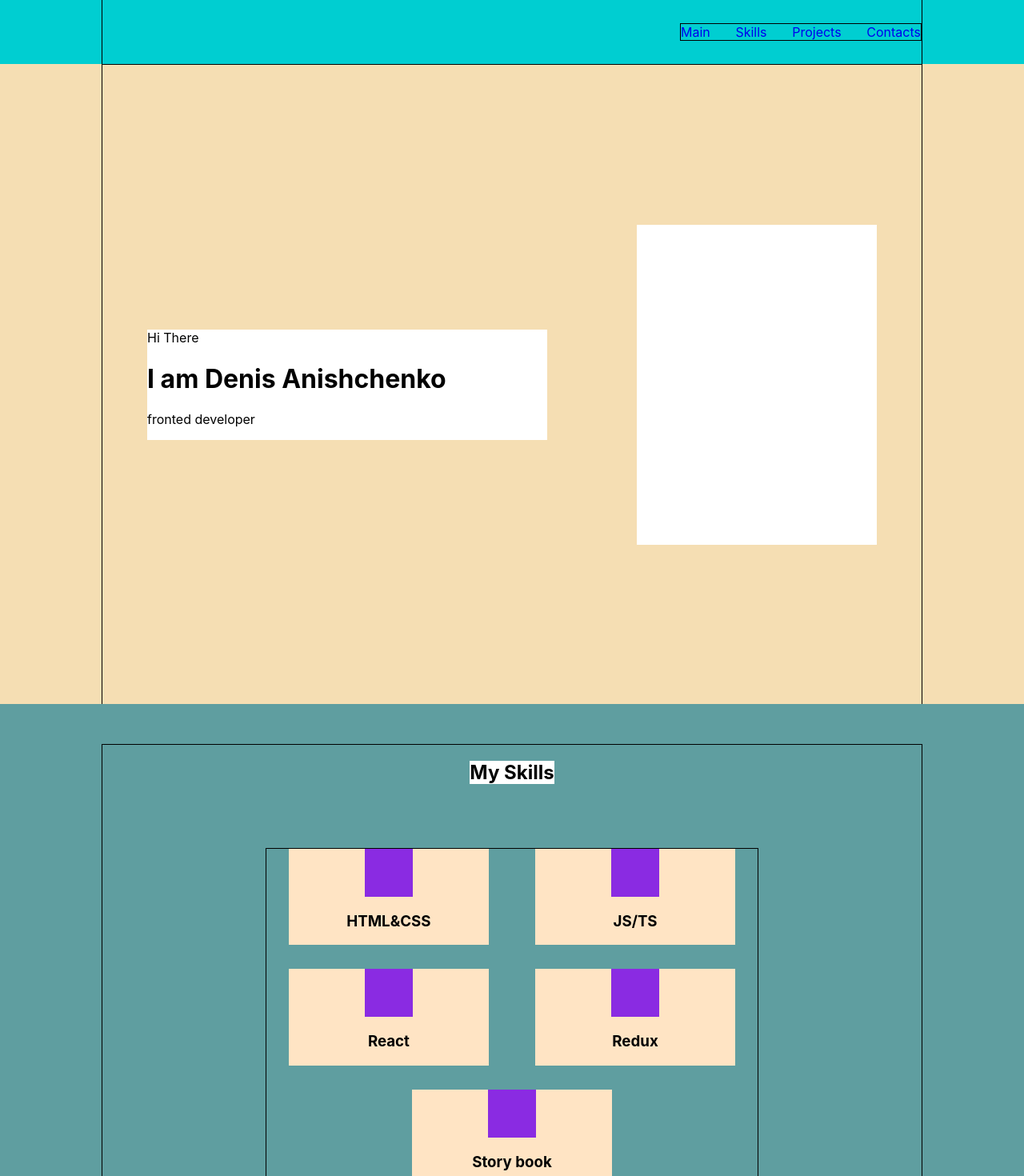
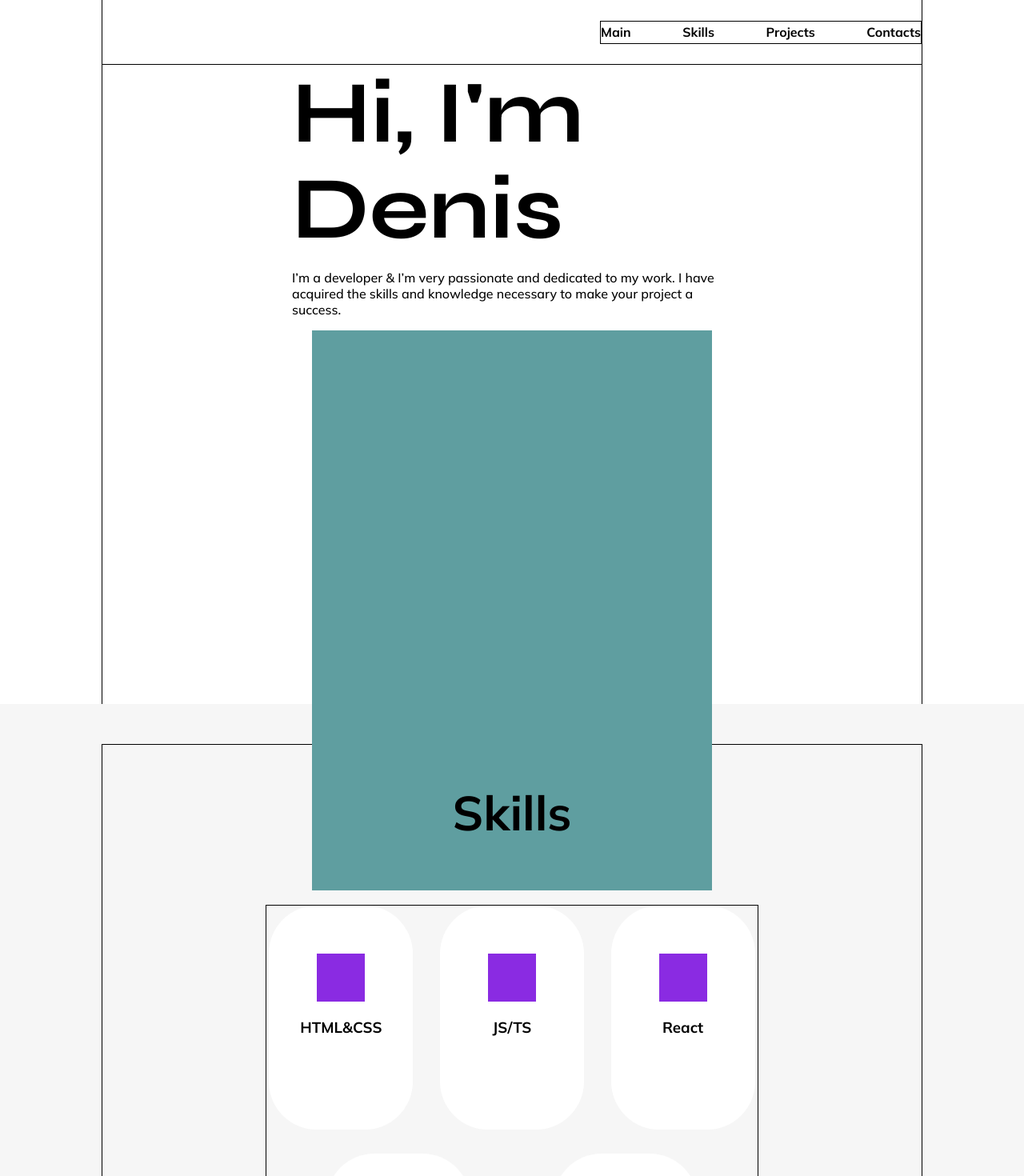
Before and after one commit to Denishilo/portfolio, a React (Create React App) app: page / in a window 1280 px wide. Shown: the top 1470 px of the page at 80% size. Built offline with nearby package versions, Linux system fonts and the light colour scheme.

Commit message:
add styles

```diff
--- a/public/index.html
+++ b/public/index.html
@@ -10,6 +10,8 @@
       content="Web site created using create-react-app"
     />
     <link rel="apple-touch-icon" href="%PUBLIC_URL%/logo192.png" />
+    <link rel="preconnect" href="https://fonts.googleapis.com"><link rel="preconnect" href="https://fonts.gstatic.com" crossorigin><link href="https://fonts.googleapis.com/css2?family=Syne:wght@400;700&display=swap" rel="stylesheet">
+    <link rel="preconnect" href="https://fonts.googleapis.com"><link rel="preconnect" href="https://fonts.gstatic.com" crossorigin><link href="https://fonts.googleapis.com/css2?family=Mulish:wght@300;400;500;700&family=Syne:wght@400;700&display=swap" rel="stylesheet">
     <!--
       manifest.json provides metadata used when your web app is installed on a
       user's mobile device or desktop. See https://developers.google.com/web/fundamentals/web-app-manifest/
--- a/src/components/Contacts/Contacts.tsx
+++ b/src/components/Contacts/Contacts.tsx
@@ -11,8 +11,9 @@ export const Contacts = () => {
                         <input className={styles.input} type="text"/>
                         <input className={styles.input} type="text"/>
                         <textarea className={styles.textArea} name="" id="" cols={40} rows={10}></textarea>
+                        <button type={"submit"}>send</button>
                     </form>
-                    <button>send</button>
+
             </div>
         </div>
     )
--- a/src/components/Header/Header.module.css
+++ b/src/components/Header/Header.module.css
@@ -3,9 +3,13 @@
     justify-content: flex-end;
     align-items: center;
     height: 80px;
-    background-color: darkturquoise;
+    background-color: #fff;
 }
 
 .headerWrapper .headerContent {
     justify-content: flex-end;
+    font-size: 16px;
+    line-height: 27px;
+    font-weight: 600;
+    letter-spacing: 0;
 }
--- a/src/components/Main/Main.module.css
+++ b/src/components/Main/Main.module.css
@@ -1,15 +1,29 @@
 .mainWrapper {
     height: 100vh;
-    background-color: wheat;
+    background-color: #fff
 }
+.container{
+    justify-content: space-around;
+}
+.info {
+    width: 550px;
 
-.info {
-    width: 500px;
-    background-color: white;
 }
 
 .photo {
-    width: 300px;
-    height: 400px;
-    background-color: white;
+    width: 500px;
+    height: 700px;
+    background-color: cadetblue;
 }
+
+.title {
+    font-family: 'Syne', sans-serif;
+    font-size: 110px;
+    font-weight: 700;
+    line-height: 120px;
+    margin: 0;
+}
+
+.text{
+    font-weight: 500;
+}
--- a/src/components/Main/Main.tsx
+++ b/src/components/Main/Main.tsx
@@ -7,9 +7,9 @@ export const Main = () => {
         <div className={styles.mainWrapper}>
             <div className={styleContainer.container}>
                 <div className={styles.info}>
-                    <span>Hi There</span>
-                    <h1>I am Denis Anishchenko</h1>
-                    <p>fronted developer</p>
+                    <h1 className={styles.title}>Hi, I'm Denis</h1>
+                    <p className={styles.text}>I’m a developer & I’m very passionate and dedicated to my work. I have acquired the skills and
+                        knowledge necessary to make your project a success.</p>
                 </div>
                 <div className={styles.photo}></div>
             </div>
--- a/src/components/Navigation/Navigation.module.css
+++ b/src/components/Navigation/Navigation.module.css
@@ -2,9 +2,10 @@
     display: flex;
     justify-content: space-between;
     border: 1px solid black;
-    width: 300px;
+    width: 400px;
 }
 
 .link {
     text-decoration: none;
+    color: #000000;
 }
--- a/src/components/Projects/Projects.module.css
+++ b/src/components/Projects/Projects.module.css
@@ -22,3 +22,9 @@
     margin-bottom: 80px;
     background-color: white;
 }
+
+@media screen and (max-width: 890px) {
+    .projectsContent{
+        justify-content: center;
+    }
+}
--- a/src/components/Skills/Skill/Skill.module.css
+++ b/src/components/Skills/Skill/Skill.module.css
@@ -1,13 +1,16 @@
 .skill{
-    width: 250px;
-    background-color: bisque;
-    display: flex;
-    flex-direction: column;
-    align-items: center;
+    width: 120px;
+    height: 200px;
+    border-radius: 60px;
+    background: #ffffff;
+    display: inline-block;
     text-align: center;
+    padding: 40px 30px;
 }
 .icon{
+    margin: 20px auto;
     width: 60px;
     height: 60px;
+    text-align: center;
     background-color: blueviolet;
 }
--- a/src/components/Skills/Skills.module.css
+++ b/src/components/Skills/Skills.module.css
@@ -1,6 +1,6 @@
 .skillsWrapper{
     padding: 50px 0;
-    background-color: cadetblue;
+    background-color: #f6f6f6;
 
 }
 .skillsContainer{
@@ -19,6 +19,8 @@
 }
 
 .skillsTitle{
-    background-color: white;
+    text-align: start;
     margin-bottom: 80px;
+    font-size: 60px;
+    line-height: 70px;
 }
--- a/src/components/Skills/Skills.tsx
+++ b/src/components/Skills/Skills.tsx
@@ -12,7 +12,7 @@ export const Skills = (props: SkillsPropsType) => {
     return (
         <div className={styles.skillsWrapper}>
             <div className={`${styleContainer.container} ${styles.skillsContainer}`}>
-                <h2 className={styles.skillsTitle}>My Skills</h2>
+                <h2 className={styles.skillsTitle}>Skills</h2>
                 <div className={styles.skillsContent}>
                     {skills.map(el => {
                         return (
--- a/src/index.css
+++ b/src/index.css
@@ -6,6 +6,7 @@ body {
   -webkit-font-smoothing: antialiased;
   -moz-osx-font-smoothing: grayscale;
   box-sizing: border-box;
+  font-family: 'Mulish', sans-serif;
 }
 
 code {
```
